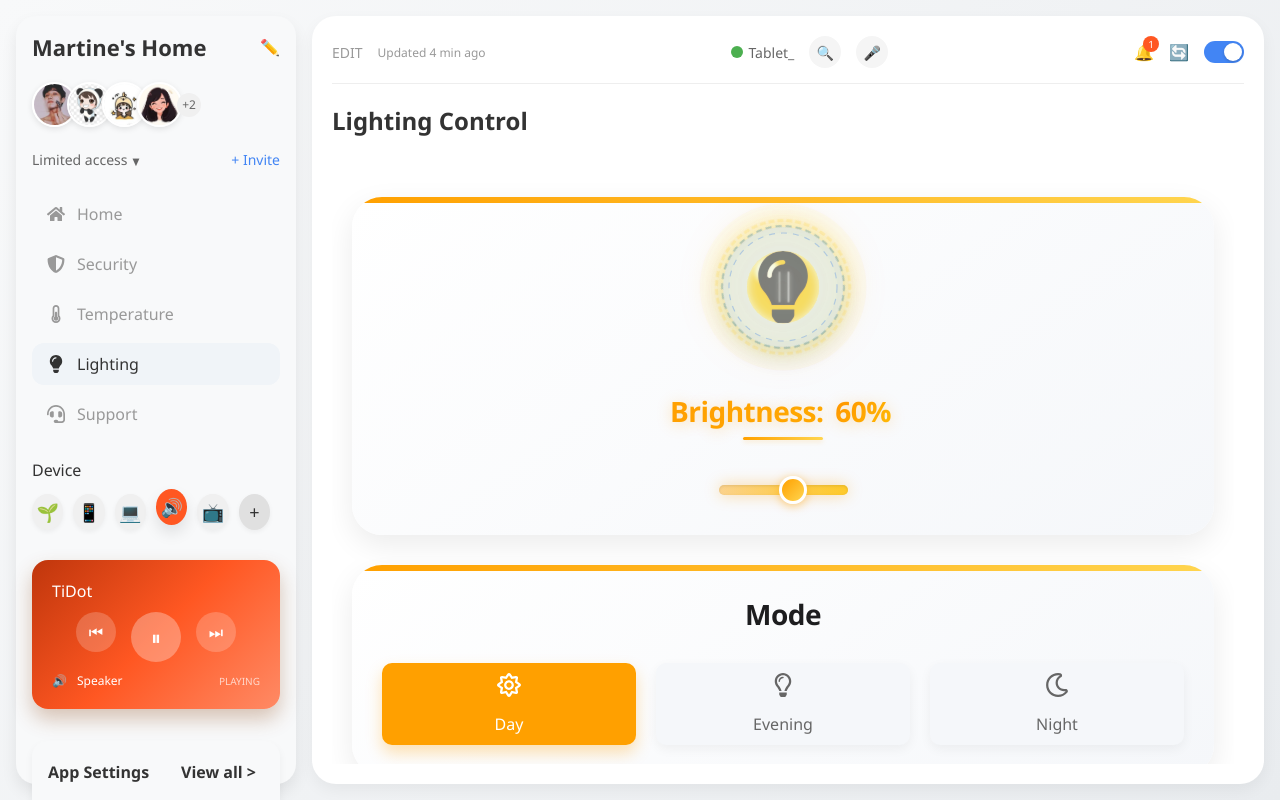
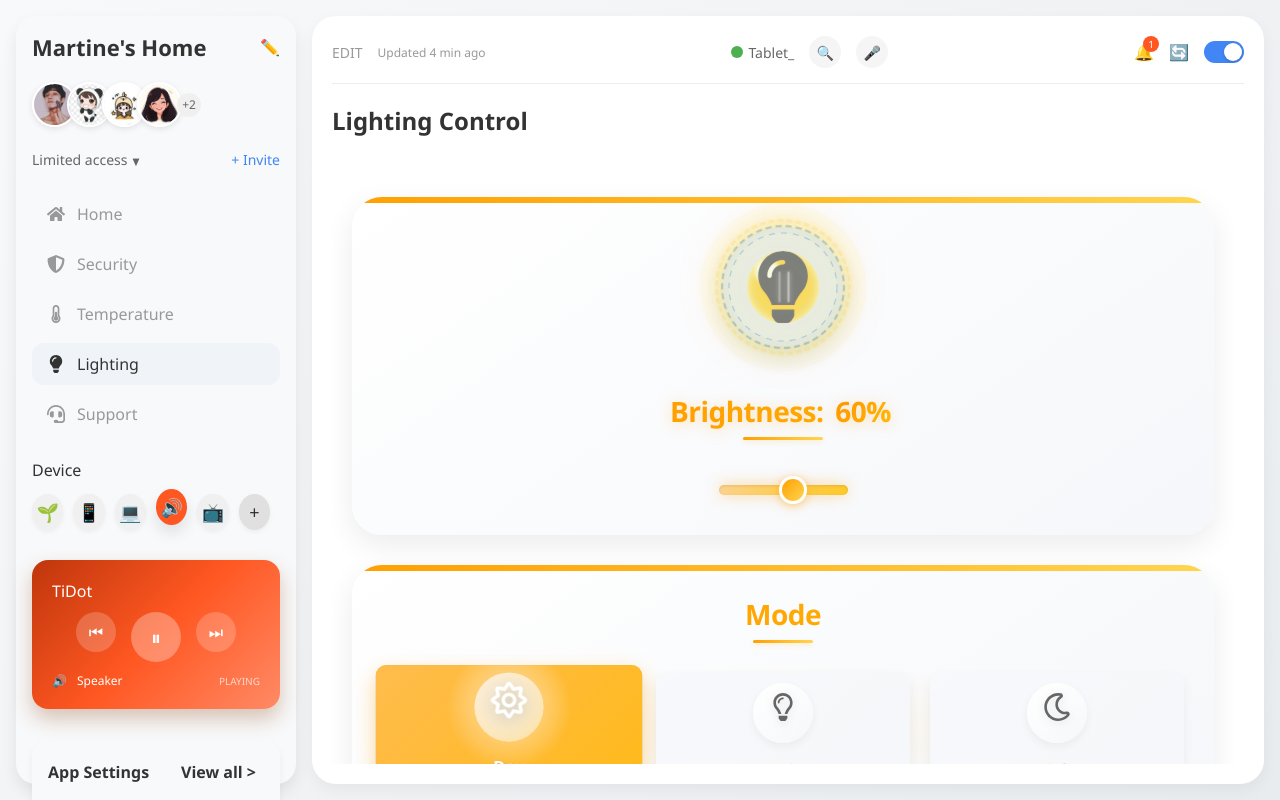
Before and after one commit to ZTL123Z/smart-home-dashboard, a React (Create React App) app: page / in a window 1280 px wide. Both pictures are taken after a click on the element "Lighting". Built offline with nearby package versions, Linux system fonts and the light colour scheme.

Commit message:
Lighting Control Mode优化

```diff
--- a/src/components/MainContent.css
+++ b/src/components/MainContent.css
@@ -1057,6 +1057,25 @@
   color: #1d1d1f;
   text-align: center;
   letter-spacing: -0.5px;
+  background: linear-gradient(90deg, #FF8F00, #FFC107);
+  -webkit-background-clip: text;
+  -webkit-text-fill-color: transparent;
+  position: relative;
+  display: inline-block;
+  width: 100%;
+}
+
+.light-modes h3::after {
+  content: '';
+  position: absolute;
+  bottom: -10px;
+  left: 50%;
+  width: 60px;
+  height: 3px;
+  background: linear-gradient(90deg, #FFA000, #FFD54F);
+  transform: translateX(-50%);
+  border-radius: 3px;
+  box-shadow: 0 2px 5px rgba(255, 160, 0, 0.2);
 }
 
 .modern-buttons {
@@ -1065,6 +1084,21 @@
   gap: 20px;
   flex-wrap: wrap;
   width: 100%;
+  padding: 10px 0;
+  position: relative;
+}
+
+.modern-buttons::before {
+  content: '';
+  position: absolute;
+  top: 0;
+  left: 50%;
+  width: 80%;
+  height: 100%;
+  background: radial-gradient(ellipse at center, rgba(255, 160, 0, 0.08) 0%, transparent 70%);
+  transform: translateX(-50%);
+  border-radius: 30px;
+  z-index: 0;
 }
 
 .modern-mode-button {
@@ -1072,45 +1106,126 @@
   flex-direction: column;
   align-items: center;
   justify-content: center;
-  padding: 15px;
-  min-width: 100px;
+  padding: 20px 15px;
+  min-width: 120px;
   border: none;
-  border-radius: 20px;
+  border-radius: 24px;
   background: white;
   box-shadow: 0 4px 12px rgba(0, 0, 0, 0.05);
+  transition: all 0.4s cubic-bezier(0.175, 0.885, 0.32, 1.275);
+  position: relative;
+  z-index: 1;
+  overflow: hidden;
+}
+
+.modern-mode-button::before {
+  content: '';
+  position: absolute;
+  top: 0;
+  left: 0;
+  width: 100%;
+  height: 100%;
+  background: linear-gradient(135deg, rgba(255, 255, 255, 0.2), rgba(255, 255, 255, 0));
+  z-index: -1;
+}
+
+.modern-mode-button::after {
+  content: '';
+  position: absolute;
+  bottom: 0;
+  left: 0;
+  width: 100%;
+  height: 4px;
+  background: linear-gradient(90deg, transparent, transparent);
   transition: all 0.3s ease;
 }
 
 .modern-mode-button .mode-icon {
-  font-size: 24px;
-  margin-bottom: 10px;
+  font-size: 28px;
+  margin-bottom: 12px;
   color: #666;
+  transition: all 0.3s ease;
+  filter: drop-shadow(0 2px 4px rgba(0, 0, 0, 0.1));
 }
 
 .modern-mode-button span {
   font-size: 16px;
-  font-weight: 500;
+  font-weight: 600;
   color: #666;
+  transition: all 0.3s ease;
+  position: relative;
+}
+
+.modern-mode-button span::after {
+  content: '';
+  position: absolute;
+  bottom: -4px;
+  left: 50%;
+  width: 0;
+  height: 2px;
+  background: #FFA000;
+  transform: translateX(-50%);
+  transition: all 0.3s ease;
+  opacity: 0;
 }
 
 .modern-mode-button:hover {
-  transform: translateY(-5px);
-  box-shadow: 0 8px 16px rgba(0, 0, 0, 0.1);
+  transform: translateY(-8px);
+  box-shadow: 0 12px 24px rgba(0, 0, 0, 0.1);
+}
+
+.modern-mode-button:hover .mode-icon {
+  transform: scale(1.2);
+  color: #FFA000;
+}
+
+.modern-mode-button:hover span {
+  color: #FFA000;
+}
+
+.modern-mode-button:hover span::after {
+  width: 80%;
+  opacity: 1;
+}
+
+.modern-mode-button:hover::after {
+  background: linear-gradient(90deg, #FFA000, #FFD54F);
 }
 
 .modern-mode-button.active {
-  background: #0071e3;
-  box-shadow: 0 8px 16px rgba(0, 113, 227, 0.3);
-}
-
-.lighting-content .modern-mode-button.active {
-  background: #FFA000;
-  box-shadow: 0 8px 16px rgba(255, 160, 0, 0.3);
+  background: linear-gradient(135deg, #FFA000, #FFB300);
+  box-shadow: 0 8px 20px rgba(255, 160, 0, 0.4);
+  transform: translateY(-5px) scale(1.05);
+}
+
+.modern-mode-button.active::before {
+  background: linear-gradient(135deg, rgba(255, 255, 255, 0.3), rgba(255, 255, 255, 0.1));
 }
 
 .modern-mode-button.active .mode-icon,
 .modern-mode-button.active span {
   color: white;
+  text-shadow: 0 2px 4px rgba(0, 0, 0, 0.2);
+}
+
+.modern-mode-button.active:hover {
+  transform: translateY(-8px) scale(1.08);
+  box-shadow: 0 12px 28px rgba(255, 160, 0, 0.5);
+}
+
+.modern-mode-button.active .mode-icon {
+  animation: pulse-icon 2s infinite alternate;
+}
+
+@keyframes pulse-icon {
+  0% {
+    transform: scale(1);
+    filter: drop-shadow(0 2px 4px rgba(0, 0, 0, 0.2));
+  }
+  100% {
+    transform: scale(1.15);
+    filter: drop-shadow(0 4px 8px rgba(0, 0, 0, 0.3));
+  }
 }
 
 .modern-stats {
@@ -1720,3 +1835,97 @@
     font-size: 20px;
   }
 }
+
+.mode-icon-wrapper {
+  position: relative;
+  display: flex;
+  justify-content: center;
+  align-items: center;
+  width: 60px;
+  height: 60px;
+  border-radius: 50%;
+  margin-bottom: 10px;
+  background: linear-gradient(145deg, #ffffff, #f5f7fa);
+  box-shadow: 0 4px 10px rgba(0, 0, 0, 0.05);
+  transition: all 0.4s ease;
+  z-index: 1;
+}
+
+.mode-icon-wrapper::before {
+  content: '';
+  position: absolute;
+  top: 0;
+  left: 0;
+  right: 0;
+  bottom: 0;
+  border-radius: 50%;
+  background: linear-gradient(145deg, rgba(255, 255, 255, 0.8), rgba(245, 247, 250, 0.5));
+  z-index: -1;
+  transition: all 0.3s ease;
+}
+
+.icon-glow {
+  position: absolute;
+  top: 50%;
+  left: 50%;
+  transform: translate(-50%, -50%);
+  width: 0;
+  height: 0;
+  border-radius: 50%;
+  background: radial-gradient(circle, rgba(255, 160, 0, 0.6) 0%, rgba(255, 160, 0, 0) 70%);
+  opacity: 0;
+  transition: all 0.5s ease;
+  z-index: -1;
+}
+
+.modern-mode-button:hover .mode-icon-wrapper {
+  transform: translateY(-5px);
+  box-shadow: 0 8px 15px rgba(0, 0, 0, 0.08);
+}
+
+.modern-mode-button:hover .icon-glow {
+  width: 80px;
+  height: 80px;
+  opacity: 0.6;
+  animation: pulse-glow 2s infinite alternate;
+}
+
+.modern-mode-button.active .mode-icon-wrapper {
+  background: linear-gradient(145deg, #FFA000, #FFB300);
+  box-shadow: 0 6px 15px rgba(255, 160, 0, 0.3);
+  transform: scale(1.1);
+}
+
+.modern-mode-button.active .icon-glow {
+  width: 100px;
+  height: 100px;
+  opacity: 0.8;
+  background: radial-gradient(circle, rgba(255, 255, 255, 0.8) 0%, rgba(255, 255, 255, 0) 70%);
+  animation: pulse-glow-active 3s infinite alternate;
+}
+
+@keyframes pulse-glow {
+  0% {
+    opacity: 0.4;
+    width: 70px;
+    height: 70px;
+  }
+  100% {
+    opacity: 0.6;
+    width: 85px;
+    height: 85px;
+  }
+}
+
+@keyframes pulse-glow-active {
+  0% {
+    opacity: 0.6;
+    width: 90px;
+    height: 90px;
+  }
+  100% {
+    opacity: 0.9;
+    width: 110px;
+    height: 110px;
+  }
+}
--- a/src/components/MainContent.js
+++ b/src/components/MainContent.js
@@ -390,21 +390,30 @@ const MainContent = ({ activeSection = 'home', theme = 'white' }) => {
                     className={`mode-button modern-mode-button ${lightMode === 'day' ? 'active' : ''}`}
                     onClick={() => handleLightModeChange('day')}
                   >
-                    <FaRegSun className="mode-icon" />
+                    <div className="mode-icon-wrapper">
+                      <FaRegSun className="mode-icon" />
+                      <div className="icon-glow"></div>
+                    </div>
                     <span>Day</span>
                   </button>
                   <button
                     className={`mode-button modern-mode-button ${lightMode === 'evening' ? 'active' : ''}`}
                     onClick={() => handleLightModeChange('evening')}
                   >
-                    <FaRegLightbulb className="mode-icon" />
+                    <div className="mode-icon-wrapper">
+                      <FaRegLightbulb className="mode-icon" />
+                      <div className="icon-glow"></div>
+                    </div>
                     <span>Evening</span>
                   </button>
                   <button
                     className={`mode-button modern-mode-button ${lightMode === 'night' ? 'active' : ''}`}
                     onClick={() => handleLightModeChange('night')}
                   >
-                    <FaRegMoon className="mode-icon" />
+                    <div className="mode-icon-wrapper">
+                      <FaRegMoon className="mode-icon" />
+                      <div className="icon-glow"></div>
+                    </div>
                     <span>Night</span>
                   </button>
                 </div>
```
